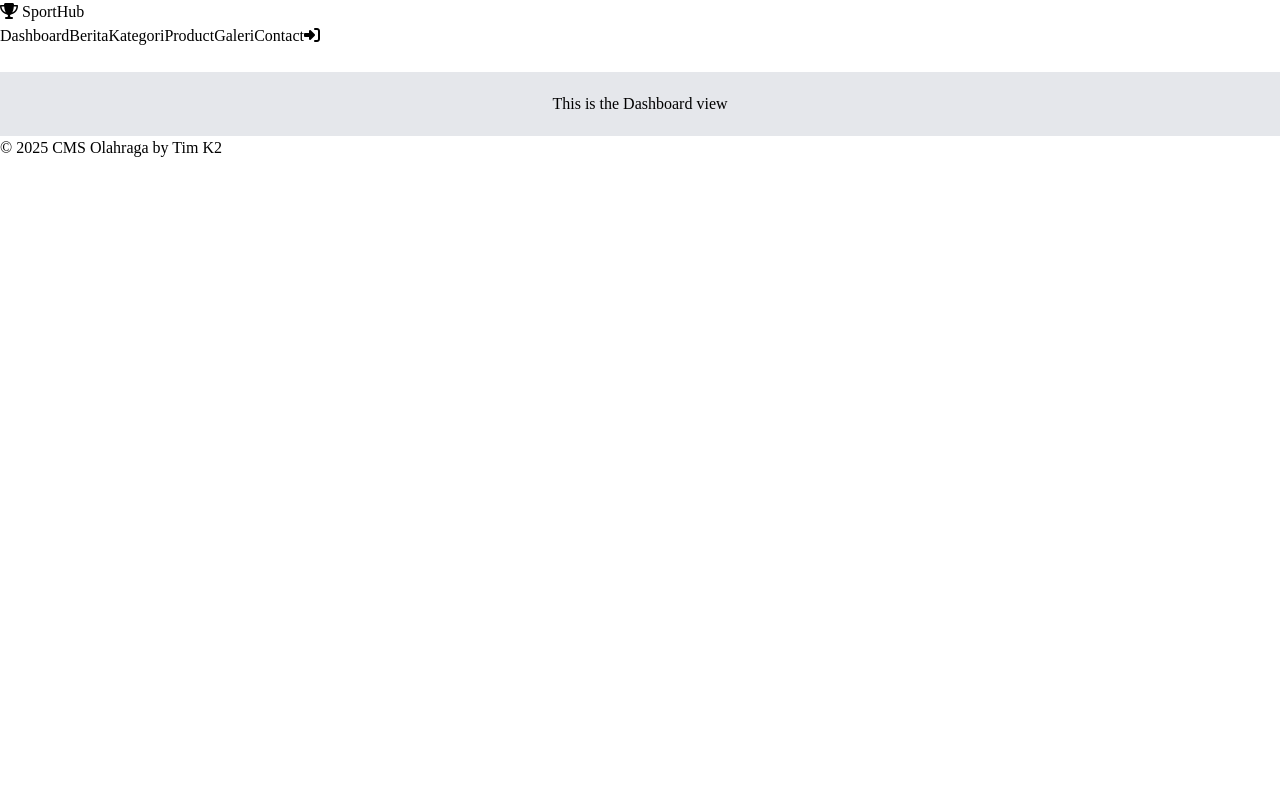
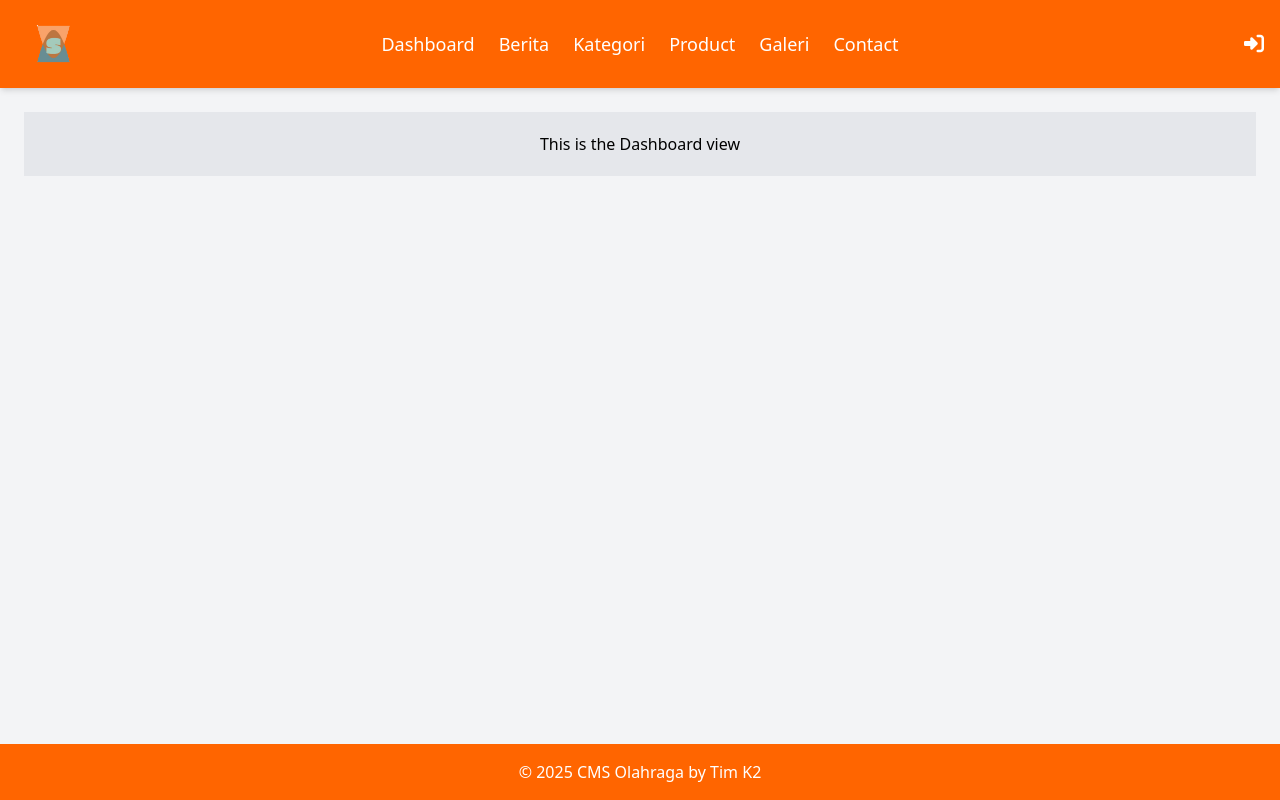
Before and after one commit to abrarradan30/web-sports, a Vue app in the folder fe-sports/: page / in a window 1280 px wide. Built offline with nearby package versions, Linux system fonts and the light colour scheme.

Commit message:
update layout fe

```diff
--- a/fe-sports/package.json
+++ b/fe-sports/package.json
@@ -11,10 +11,12 @@
   },
   "dependencies": {
     "@fortawesome/fontawesome-free": "^6.7.2",
+    "@tailwindcss/vite": "^4.1.4",
     "axios": "^1.9.0",
     "js-cookie": "^3.0.5",
     "pinia": "^3.0.2",
     "sweetalert2": "^11.19.1",
+    "tailwindcss": "^4.1.4",
     "vue": "^3.5.13",
     "vue-router": "^4.5.0"
   },
--- a/fe-sports/src/views/admin/layouts/Login.vue
+++ b/fe-sports/src/views/admin/layouts/Login.vue
@@ -81,12 +81,12 @@
     <div class="toggle-panel toggle-left">
       <h1>Selamat Datang Kembali!</h1>
       <p>Masukkan email dan password akun Anda untuk mengakses semua fitur situs kami.</p>
-      <button v-show="isRegister" @click="isRegister = false">Masuk</button>
+      <button class="btn-masuk" v-show="isRegister" @click="isRegister = false">Masuk</button>
     </div>
     <div class="toggle-panel toggle-right">
       <h1>Kenali Kami Lebih Dekat</h1>
       <p>Kami berkomitmen memberikan berita, produk, dan update seputar dunia olahraga khusus untuk Anda.</p>
-      <button v-show="!isRegister" @click="isRegister = true">Tentang Kami</button>
+      <button class="btn-masuk" v-show="!isRegister" @click="isRegister = true">Tentang Kami</button>
     </div>
   </div>
 </div>
@@ -156,8 +156,8 @@ const register = () => {
 }
 
 body {
-  background-color: #547792; /* Background utama diubah ke #547792 */
-  background: linear-gradient(to right, #e2e2e2, #547792); /* Gradien disesuaikan */
+  background-color: #FF6500; /* Background utama diubah ke #FF6500 */
+  background: linear-gradient(to right, #e2e2e2, #FF6500); /* Gradien disesuaikan */
   display: flex;
   align-items: center;
   justify-content: center;
@@ -194,8 +194,9 @@ body {
   margin: 15px 0 10px;
 }
 
+/* Style umum untuk semua tombol */
 .container button {
-  background-color: #94b4c1; /* Warna tombol diubah ke #94B4C1 */
+  background-color: #FF6500;
   color: #fff;
   font-size: 12px;
   padding: 10px 45px;
@@ -207,6 +208,15 @@ body {
   margin-top: 10px;
   cursor: pointer;
 }
+
+/* Style khusus tombol MASUK */
+.btn-masuk {
+  box-shadow: 0 8px 20px rgba(244, 0, 0, 0.7); /* Lebih besar dan glow */
+}
+
+
+
+
 
 .container button.hidden {
   background-color: transparent;
@@ -313,7 +323,7 @@ body {
 .toggle {
   background-color: #94b4c1; /* Warna toggle diubah ke #94B4C1 */
   height: 100%;
-  background: linear-gradient(to right, #94b4c1, #7a9db4); /* Gradien disesuaikan */
+  background: linear-gradient(to right, #FF6500, #ff7a21); /* Gradien disesuaikan */
   color: #fff;
   position: relative;
   left: -100%;
--- a/fe-sports/src/views/layouts/GuestLayout.vue
+++ b/fe-sports/src/views/layouts/GuestLayout.vue
@@ -7,32 +7,29 @@ const router = useRouter()
 <template>
   <div class="min-h-screen flex flex-col">
     <!-- Navbar -->
-    <header class="bg-[#FFA500] text-white p-4 flex justify-between items-center shadow-md">
+    <header class="bg-[#FF6500] text-white p-4 flex items-center justify-between shadow-md relative">
   <!-- Logo / Title -->
-      <h1 class="text-2xl font-bold tracking-wide flex items-center gap-2">
-  <i class="fas fa-trophy"></i>
-  SportHub
+  <h1 class="flex items-center">
+    <img src="@/image/logo (2).png" alt="SportHub Logo" class="h-14 max-h-20 object-contain" />
   </h1>
 
-
   <!-- Navigation Links -->
-<nav class="hidden md:flex space-x-6 text-lg font-medium text-white">
+  <nav class="hidden md:flex space-x-6 text-lg font-medium text-white absolute left-1/2 transform -translate-x-1/2">
     <RouterLink to="/" class="hover:text-[#1E3A8A] transition duration-300 ease-in-out">Dashboard</RouterLink>
     <RouterLink to="/berita" class="hover:text-[#1E3A8A] transition duration-300 ease-in-out">Berita</RouterLink>
     <RouterLink to="/kategori" class="hover:text-[#1E3A8A] transition duration-300 ease-in-out">Kategori</RouterLink>
     <RouterLink to="/product" class="hover:text-[#1E3A8A] transition duration-300 ease-in-out">Product</RouterLink>
     <RouterLink to="/galeri" class="hover:text-[#1E3A8A] transition duration-300 ease-in-out">Galeri</RouterLink>
     <RouterLink to="/contact" class="hover:text-[#1E3A8A] transition duration-300 ease-in-out">Contact</RouterLink>
+  </nav>
 
   <!-- Tombol Logout -->
   <router-link
     to="/login"
-    class="flex items-center justify-center hover:opacity-80 transition duration-300 ease-in-out text-white text-xl"
+    class="hidden md:flex items-center justify-center hover:opacity-80 transition duration-300 ease-in-out text-white text-xl"
   >
     <i class="fa-solid fa-right-to-bracket"></i>
   </router-link>
-</nav>
-
 
   <!-- Mobile Menu Button -->
   <button class="md:hidden text-gray-800 focus:outline-none">
@@ -42,13 +39,14 @@ const router = useRouter()
   </button>
 </header>
 
+
     <!-- Main Content -->
     <main class="flex-grow bg-gray-100 p-6">
       <RouterView />
     </main>
 
     <!-- Footer -->
-    <footer class="bg-[#FFA500] text-white text-center py-4">
+    <footer class="bg-[#FF6500] text-white text-center py-4">
       &copy; 2025 CMS Olahraga by Tim K2
     </footer>
   </div>
```
Also changed, not shown: fe-sports/src/image/logo (2).png (added), 1 other file (tests, documents, lock files or other folders). Lines whose indentation alone changed are shown as unchanged.
